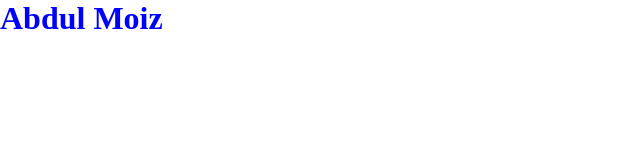
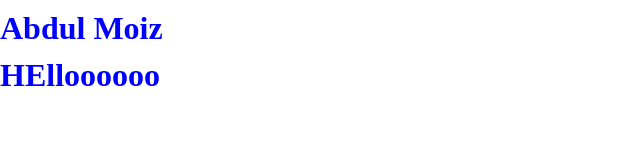
Before and after one commit to AbdulMoiz36/Web-Development, a plain HTML site: page index.html in a window 1280 px wide. Shown: the whole page, without its empty margins (0-640 px from the left). Drawn offline with Linux system fonts and the light colour scheme.

Commit message:
Added Heading And Margin

```diff
--- a/index.html
+++ b/index.html
@@ -8,5 +8,6 @@
 </head>
 <body>
     <h1>Abdul Moiz</h1>
+    <h1>HElloooooo</h1>
 </body>
 </html>
--- a/style.css
+++ b/style.css
@@ -6,4 +6,5 @@
 
 h1{
     color: blue;
+    margin-top: 10px;
 }
```
